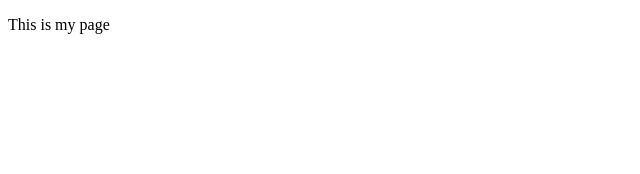
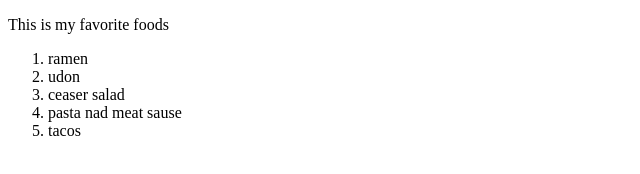
Before and after one commit to KITTY123-321/kitty123-321.github.io, a plain HTML site: page index.html in a window 1280 px wide. Shown: the whole page, without its empty margins (0-640 px from the left). Drawn offline with Linux system fonts and the light colour scheme.

Commit message:
second draft

```diff
--- a/index.html
+++ b/index.html
@@ -5,6 +5,13 @@
         <title>My test page</title>
     </head>
     <body>
-        <p>This is my page</p>
+        <p>This is my favorite foods</p>
+        <ol>
+            <li>ramen</li>
+            <li>udon</li>
+            <li>ceaser salad</li>
+            <li>pasta nad meat sause</li>
+            <li>tacos</li>
+        </ol>
     </body>
 </html>
```
